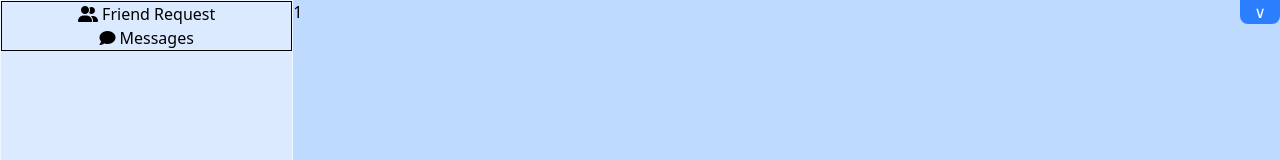
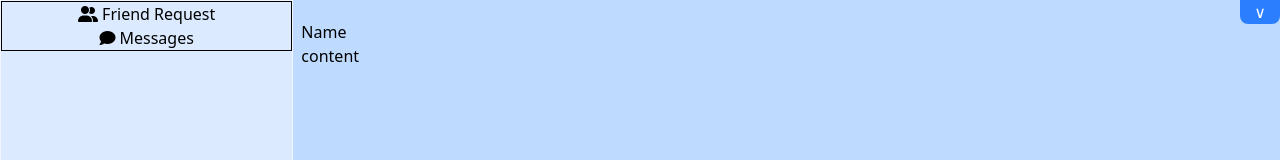
Before and after one commit to bunchofletters/Messaging-App, a React (Vite) app in the folder frontend/: page /toOverViewTextRoom in a window 1280 px wide. Shown: the top 160 px of the page. Built offline with nearby package versions, Linux system fonts and the light colour scheme; no server answers.

Commit message:
made the component which will handle displaying the messages

```diff
--- /dev/null
+++ b/frontend/src/components/messageBoxImport.tsx
@@ -0,0 +1,15 @@
+
+
+import MessageBox from "./messagebox";
+
+
+export default function RightMessageBox() {
+
+
+    return (
+        <>
+        {/* use a for and make a new message box for each message */}
+        <MessageBox displayName="Name" content="content" side="0"/>
+        </>
+    )
+}
--- /dev/null
+++ b/frontend/src/components/messagebox.tsx
@@ -0,0 +1,18 @@
+import React from "react";
+
+export interface MessageContent {
+    displayName: string,
+    content: string,
+    side: string // use to to identify if it's from the user or friend 0 for user and 1 for friend
+}
+
+const MessageBox: React.FC<MessageContent> = ({displayName, content, side}) => {
+    return(
+        <>
+        <p>{displayName}</p>
+        <p>{content}</p>
+        </>
+    )
+};
+
+export default MessageBox;
--- a/frontend/src/mainpage/OverViewTextRoom.tsx
+++ b/frontend/src/mainpage/OverViewTextRoom.tsx
@@ -2,6 +2,7 @@ import {useState} from 'react'
 import Dropdownbar from "../components/dropdownbar";
 import FriendRequest from "../components/friendrequest";
 import LeftMessageBox from '../components/leftMessagePanel';
+import RightMessageBox from '../components/messageBoxImport';
 
 function OverViewTextRoom() {
     const [friendRequest, setFriendRequest] = useState(false);
@@ -79,7 +80,11 @@ function OverViewTextRoom() {
                 </div>
             </div>
             <div className="flex flex-col flex-2/3 dark:bg-gray-800 not-dark:bg-blue-200">
-                <div className="flex-3/4">1</div>
+                <div className="flex-3/4">
+                    <div className= "mt-5 ml-2">
+                        <RightMessageBox />
+                    </div>
+                </div>
                 <div className="relative flex justify-center">
                     <input className="border-2 w-[99%] rounded items-center mb-2 p-3 dark:bg-[#242424] not-dark:bg-[#A7C7E7] not-dark:border-[#242424]">
                     </input>
```
